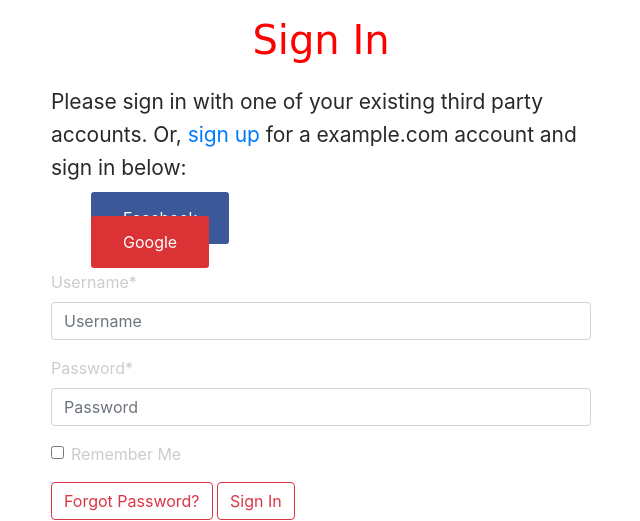
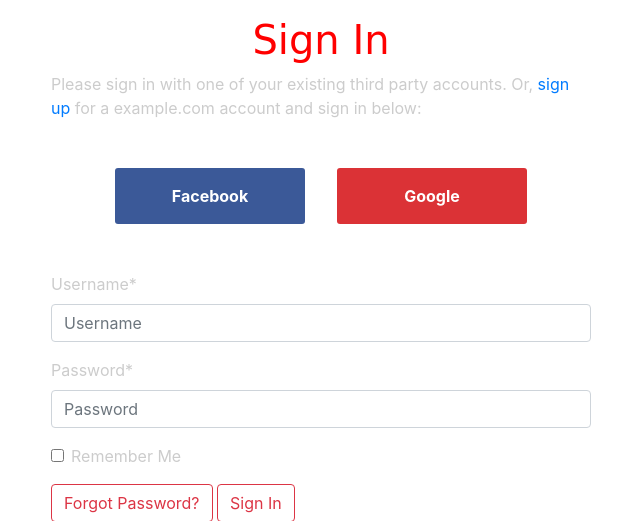
Before and after one commit to kowito/scarylog, a Django app: page /accounts/login/ in a window 1280 px wide. Shown: the part 56-577 px from the top of the page, without its empty margins (319-959 px from the left). Run offline with Django 3.2, Linux system fonts and the light colour scheme; parts of the project's set-up code (start-up, migrations or seed data) failed here and were passed over; some libraries are stand-ins or nearby versions; some web fonts are replaced.

Commit message:
fix signup page style

```diff
--- a/templates/account/login.html
+++ b/templates/account/login.html
@@ -6,21 +6,33 @@
 {% block head_title %}{% trans "Sign In" %}{% endblock %}
 {% block extrastyle %}
   <style type="text/css">
-    li { list-style: none; }
-    a.socialaccount_provider.facebook{
+    .socialaccount_providers{
+      list-style: none;
+      padding: 0;
+      margin: 3rem;
+    }
+    .socialaccount_providers li{
+      display: inline;
+      margin: 0 1rem;
+      width: 100%;
+
+    }
+    a.socialaccount_provider{
       color: white;
-      background-color: #3B5998;
+
       border-radius: 3px;
       padding: 1rem 2rem;
-      width: 10rem;
+      display: inline-block;
+      width: 100%;
+      text-align: center;
+      font-weight: bold;
+
     }
-
+    a.socialaccount_provider.facebook{
+      background-color: #3B5998;
+    }
     a.socialaccount_provider.google{
-      color: white;
       background-color: #db3236;
-      border-radius: 3px;
-      padding: 1rem 2rem;
-      width: 10rem;
     }
 
     label{ width: 150px; }
@@ -36,13 +48,12 @@
       {% get_providers as socialaccount_providers %}
 
       {% if socialaccount_providers %}
-      <p>{% blocktrans with site.name as site_name %}Please sign in with one
+      <div>{% blocktrans with site.name as site_name %}Please sign in with one
       of your existing third party accounts. Or, <a href="{{ signup_url }}">sign up</a>
-      for a {{ site_name }} account and sign in below:{% endblocktrans %}</p>
+      for a {{ site_name }} account and sign in below:{% endblocktrans %}</div>
 
       <div class="socialaccount_ballot">
-
-        <ul class="socialaccount_providers">
+        <ul class="socialaccount_providers d-flex justify-content-center">
           {% include "socialaccount/snippets/provider_list.html" with process="login" %}
         </ul>
       </div>
--- a/templates/base.html
+++ b/templates/base.html
@@ -30,6 +30,7 @@
             margin-inline-end: 0px;
             color: rgba(0,0,0,.84);
         }
+
         nav{
             background-color: #343a40;
         }
```
